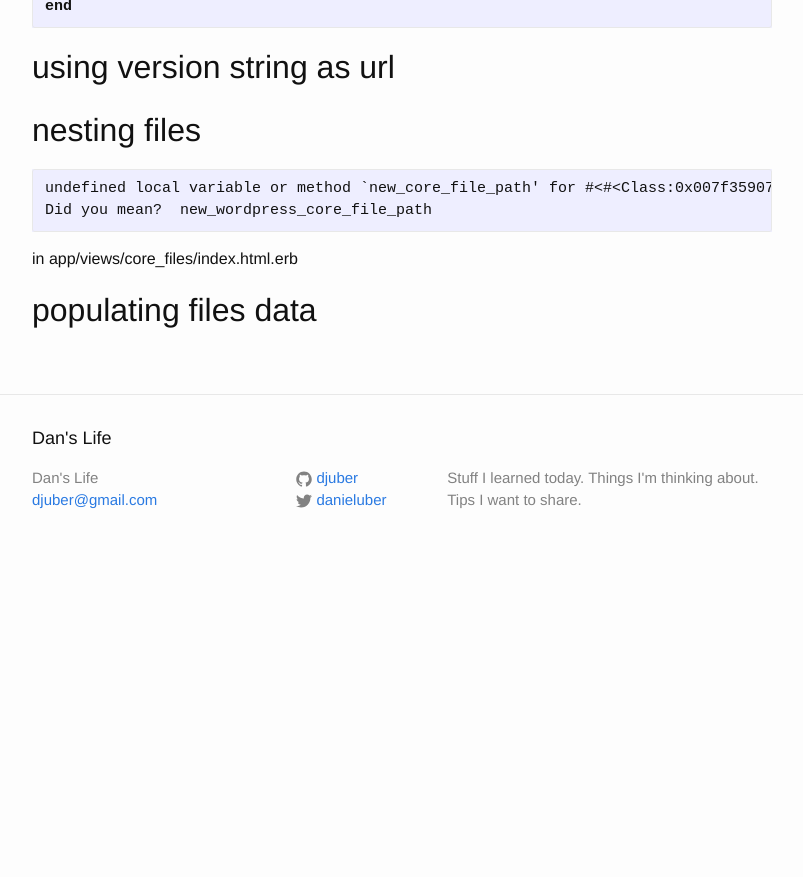
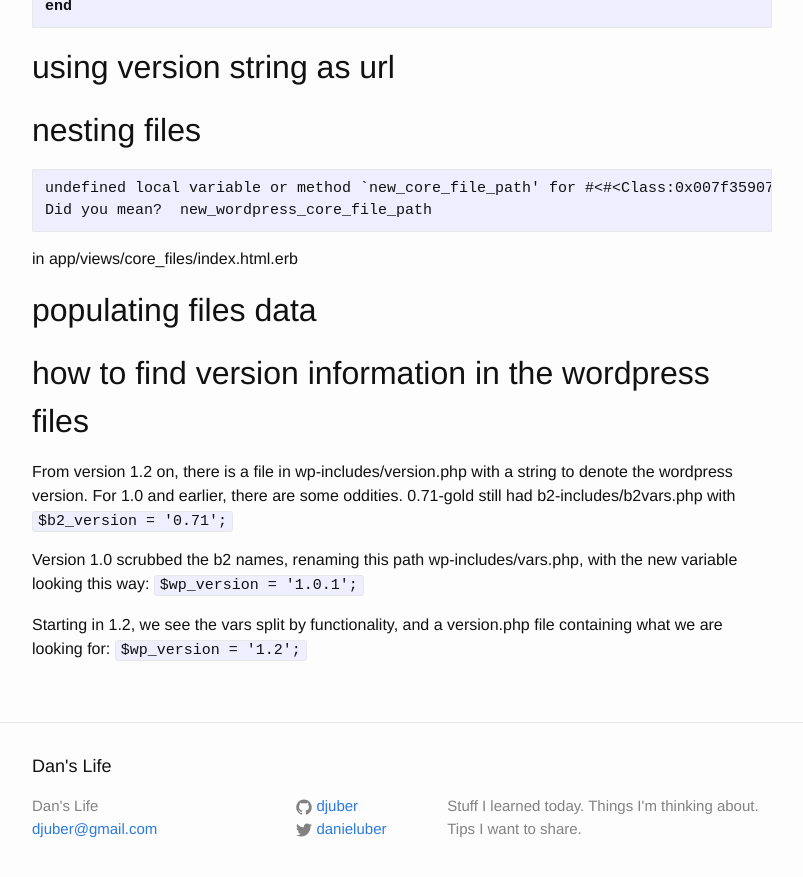
Before and after one commit to djuber/myblog, a Jekyll site: the page built from wordpress-files.md, in a window 1280 px wide and 900 px high, scrolled down 8394 px. Shown: the top 877 px of the window, without its empty margins (238-1041 px from the left). Built offline with Jekyll 4.4.1, drawn with Linux system fonts in a browser that asks for light colours; before the commit the page ends 8966 px from its top, so only the background shows below that.

Commit message:
automated 2016-07-10-23:21:09

````diff
--- a/wordpress-files.md
+++ b/wordpress-files.md
@@ -365,4 +365,15 @@ Did you mean?  new_wordpress_core_file_path
 ```
 
 in  app/views/core_files/index.html.erb
+
+
 ## populating files data
+
+
+## how to find version information in the wordpress files
+
+From version 1.2 on, there is a file in wp-includes/version.php with a string to denote the wordpress version.  For 1.0 and earlier, there are some oddities. 0.71-gold still had b2-includes/b2vars.php with ```$b2_version = '0.71';```
+
+Version 1.0 scrubbed the b2 names, renaming this path wp-includes/vars.php, with the new variable looking this way: ```$wp_version = '1.0.1';```
+
+Starting in 1.2, we see the vars split by functionality, and a version.php file containing what we are looking for: ```$wp_version = '1.2';```
````
